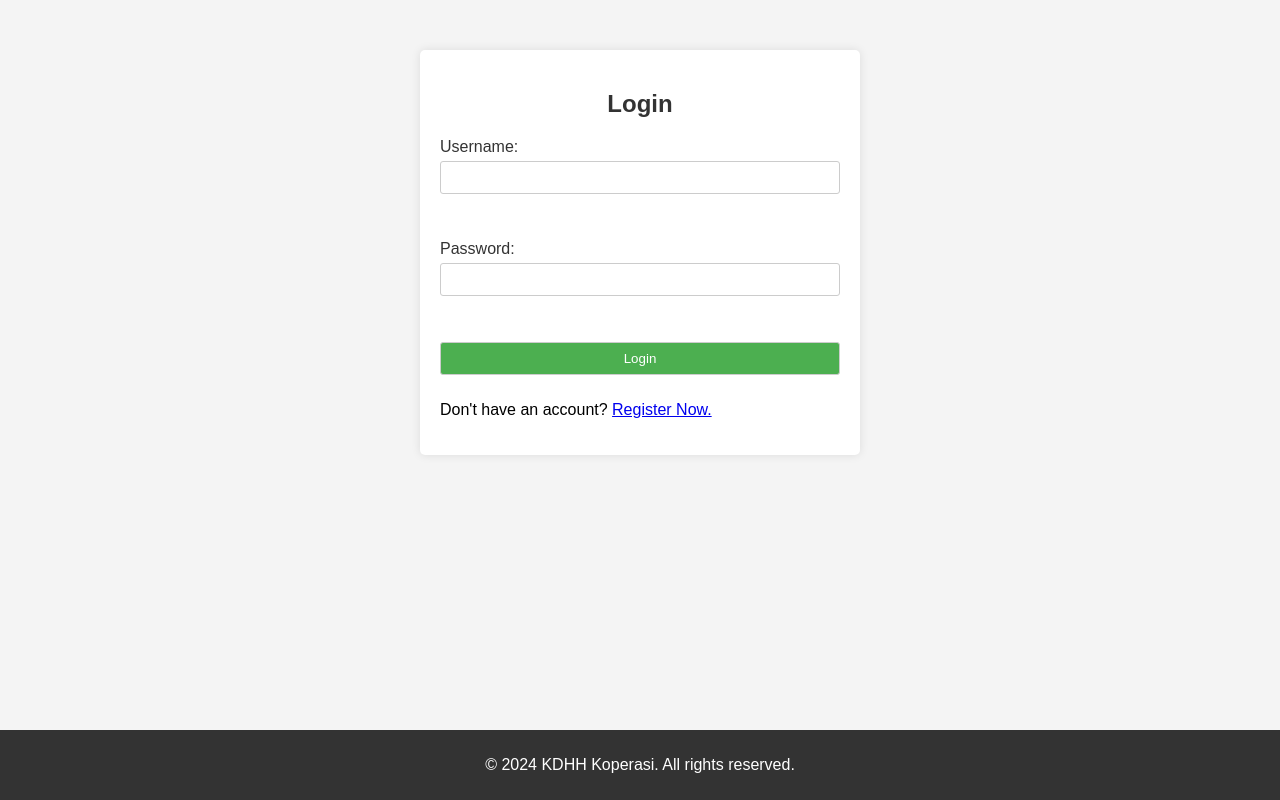
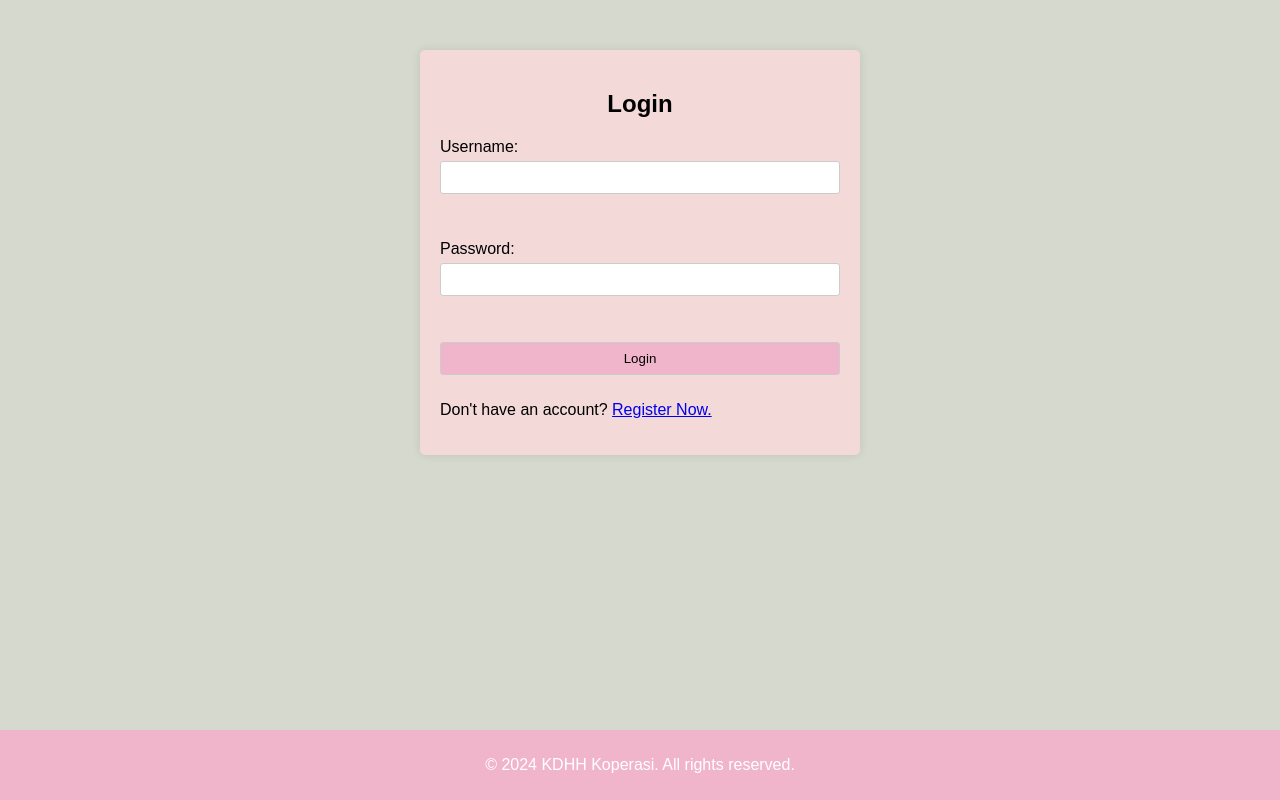
Before and after one commit to QQUway/WPUTSLecture, a PHP site: page / in a window 1280 px wide. Run offline with PHP 8.4, Linux system fonts and the light colour scheme.

Commit message:
Update -Dimas

```diff
--- a/admin_home.php
+++ b/admin_home.php
@@ -1,5 +1,4 @@
 <?php
-// Check if user is logged in and is an admin, if not, redirect to login page
 if (!isset($_COOKIE['username']) || !isset($_COOKIE['role']) || $_COOKIE['role'] !== 'admin') {
     header("Location: index.php");
     exit;
@@ -16,7 +15,6 @@ if (!isset($_COOKIE['username']) || !isset($_COOKIE['role']) || $_COOKIE['role']
     <link rel="stylesheet" type="text/css" href="resource/css/style.css">
     <link rel="stylesheet" type="text/css" href="resource/css/navbar-footer.css">
     <style>
-        /* Center the content horizontally */
         .center-content {
             text-align: center;
         }
--- a/nasabah_history.php
+++ b/nasabah_history.php
@@ -1,13 +1,11 @@
 <?php
 include("connect.php");
 
-// Check if user is logged in, if not, redirect to login page
 if (!isset($_COOKIE['username'])) {
     header("Location: index.php");
     exit;
 }
 
-// Fetch nasabah ID based on username
 $username = $_COOKIE['username'];
 $stmt = $conn->prepare("SELECT nasabah_id FROM nasabah WHERE user_id = (SELECT id FROM user WHERE username = ?)");
 $stmt->bind_param("s", $username);
@@ -17,7 +15,6 @@ $row = $result->fetch_assoc();
 $nasabah_id = $row['nasabah_id'];
 $stmt->close();
 
-// Fetch transaction history for the nasabah
 $historyQuery = $conn->prepare("SELECT tanggal_transfer, amount, kategori, status FROM transaction_data WHERE nasabah_id = ?");
 $historyQuery->bind_param("i", $nasabah_id);
 $historyQuery->execute();
--- a/navbar_footer.php
+++ b/navbar_footer.php
@@ -15,7 +15,6 @@
 </style>
 
 <body>
-    <!-- nasabah -->
     <div class="navbar">
         <a href="nasabah_home.php">Home</a>
         <a href="transaction_page.php">Pembayaran</a>
@@ -24,7 +23,6 @@
         <a href="logout.php">Log Out</a>
     </div>
 
-    <!-- admin -->
     <div class="navbar">
         <a href="admin_home.php">Home</a>
         <a href="users.php">Users</a>
--- a/pending_transactions.php
+++ b/pending_transactions.php
@@ -1,11 +1,9 @@
 <?php
-// Check if user is logged in and is an admin, if not, redirect to login page
 if (!isset($_COOKIE['username']) || !isset($_COOKIE['role']) || $_COOKIE['role'] !== 'admin') {
     header("Location: index.php");
     exit;
 }
 
-// Check if the nasabah ID is provided in the URL
 if (!isset($_GET['nasabah_id'])) {
     header("Location: users.php");
     exit;
@@ -15,14 +13,12 @@ $nasabah_id = $_GET['nasabah_id'];
 
 include "connect.php";
 
-// Fetch user information
 $userQuery = $conn->prepare("SELECT * FROM nasabah WHERE nasabah_id = ?");
 $userQuery->bind_param("i", $nasabah_id);
 $userQuery->execute();
 $userResult = $userQuery->get_result();
 $userData = $userResult->fetch_assoc();
 
-// Fetch pending transactions for the user
 $pendingQuery = $conn->prepare("SELECT * FROM transaction_data WHERE nasabah_id = ? AND status = 'pending'");
 $pendingQuery->bind_param("i", $nasabah_id);
 $pendingQuery->execute();
--- a/resource/css/nasabah.css
+++ b/resource/css/nasabah.css
@@ -2,19 +2,19 @@ body {
     font-family: Arial, sans-serif;
     margin: 0;
     padding: 0;
-    background-color: #f4f4f4;
+    background-color: #D6D9CE;
 }
 
 .container {
     max-width: 800px;
     margin: 0 auto;
     padding: 20px;
+    background-color: #F3DAD8;
 }
 
 h2 {
     color: #333;
     text-align: center;
-
 }
 
 iframe {
@@ -24,7 +24,7 @@ iframe {
 
 a {
     text-decoration: none;
-    color: #007bff;
+    color: #F4C3C2;
 }
 
 a:hover {
--- a/resource/css/navbar-footer.css
+++ b/resource/css/navbar-footer.css
@@ -1,23 +1,28 @@
 body {
     font-family: Arial, sans-serif;
+    margin: 0;
+    padding: 0;
+    background-color: #D6D9CE;
 }
 
 .navbar {
     overflow: hidden;
-    background-color: #333;
+    background-color: #F4C3C2;
+    box-shadow: 0 2px 4px rgba(0, 0, 0, 0.1);
 }
 
 .navbar a {
     float: left;
     display: block;
-    color: #f2f2f2;
+    color: #F3DAD8;
     text-align: center;
     padding: 14px 20px;
     text-decoration: none;
+    text-shadow: 1px 1px 2px rgba(0, 0, 0, 0.2);
 }
 
 .navbar a:hover {
-    background-color: #ddd;
+    background-color: #E88EED;
     color: black;
 }
 
@@ -26,7 +31,7 @@ body {
     left: 0;
     bottom: 0;
     width: 100%;
-    background-color: #333;
+    background-color: #F1B5CB;
     color: white;
     text-align: center;
     padding: 10px 0;
--- a/resource/css/style.css
+++ b/resource/css/style.css
@@ -1,6 +1,6 @@
 body {
     font-family: Arial, sans-serif;
-    background-color: #f4f4f4;
+    background-color: #D6D9CE;
     margin: 0;
     padding: 0;
 }
@@ -8,7 +8,7 @@ body {
 .login-container {
     max-width: 400px;
     margin: 50px auto;
-    background-color: #fff;
+    background-color: #F3DAD8;
     padding: 20px;
     border-radius: 5px;
     box-shadow: 0 0 10px rgba(0, 0, 0, 0.1);
@@ -17,19 +17,15 @@ body {
 .admin_home {
     max-width: 400px;
     margin: 50px auto;
-    background-color: #fff;
+    background-color: #F3DAD8;
     padding: 20px;
     border-radius: 5px;
     box-shadow: 0 0 10px rgba(0, 0, 0, 0.1);
 }
 
-h2 {
+h2, h3 {
     text-align: center;
-    color: #333;
-}
-h3 {
-    text-align: center;
-    color: #333;
+    color: black;
 }
 
 form {
@@ -39,7 +35,7 @@ form {
 
 label {
     margin-bottom: 5px;
-    color: #333;
+    color: black;
 }
 
 input {
@@ -50,13 +46,11 @@ input {
 }
 
 #btn {
-    background-color: #4caf50;
-    color: #fff;
+    background-color: #F1B5CB;
+    color: black;
     cursor: pointer;
 }
 
 #btn:hover {
-    background-color: #45a049;
+    background-color: #E88EED;
 }
-
-/* Add more styles as needed */
--- a/users.php
+++ b/users.php
@@ -9,10 +9,8 @@
     <title>User List</title>
 
     <style>
-    /* Center the content horizontally */
     .container {
         width: 80%;
-        /* Adjust the width as needed */
         margin: 0 auto;
 
         margin: 50px auto;
@@ -79,11 +77,9 @@
             <tbody>
                 <?php
                 include "connect.php";
-                // Fetch data from the nasabah table
                 $sql = "SELECT nasabah_id, Email, Nama, Alamat, Jenis_Kelamin, Tanggal_Lahir FROM nasabah";
                 $result = $conn->query($sql);
                 if ($result->num_rows > 0) {
-                    // Output data of each row
                     while ($row = $result->fetch_assoc()) {
                         echo "<tr>";
                         echo "<td>" . $row["nasabah_id"] . "</td>";
```
Also changed, not shown: add_balance.php (+0 -8 lines), confirm_transaction.php (+0 -8 lines), delete_user.php (+1 -14 lines), login.php (+3 -13 lines), nasabah_home.php (+8 -12 lines), profile.php (+5 -20 lines), register.php (+0 -15 lines), resource/css/profile.css (+4 -4 lines), transaction_page.php (+1 -15 lines), user_view.php (+0 -16 lines), resource/data/WIN_20220927_10_27_45_Pro.jpg (added), resource/data/WIN_20240312_09_04_47_Pro.jpg (added).
